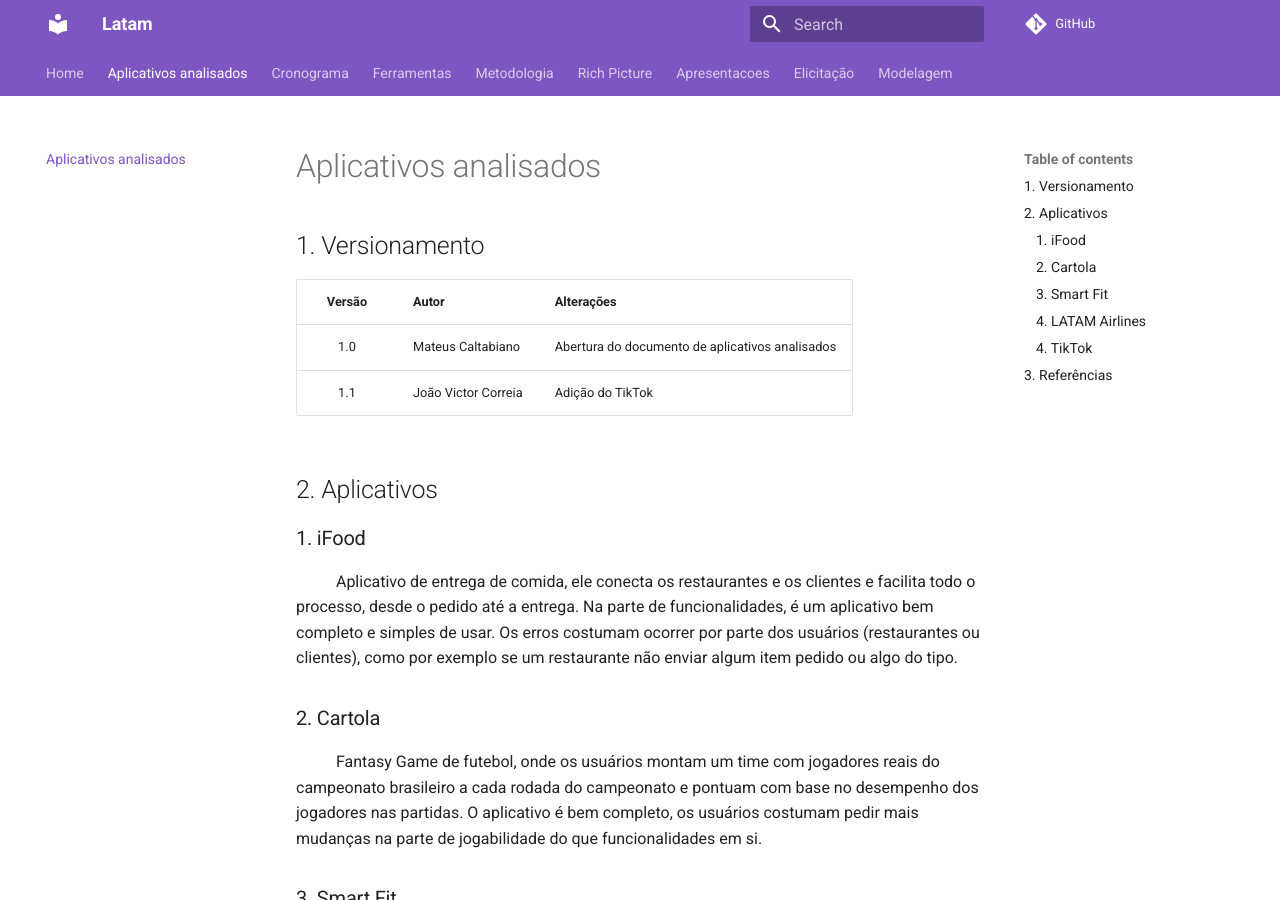
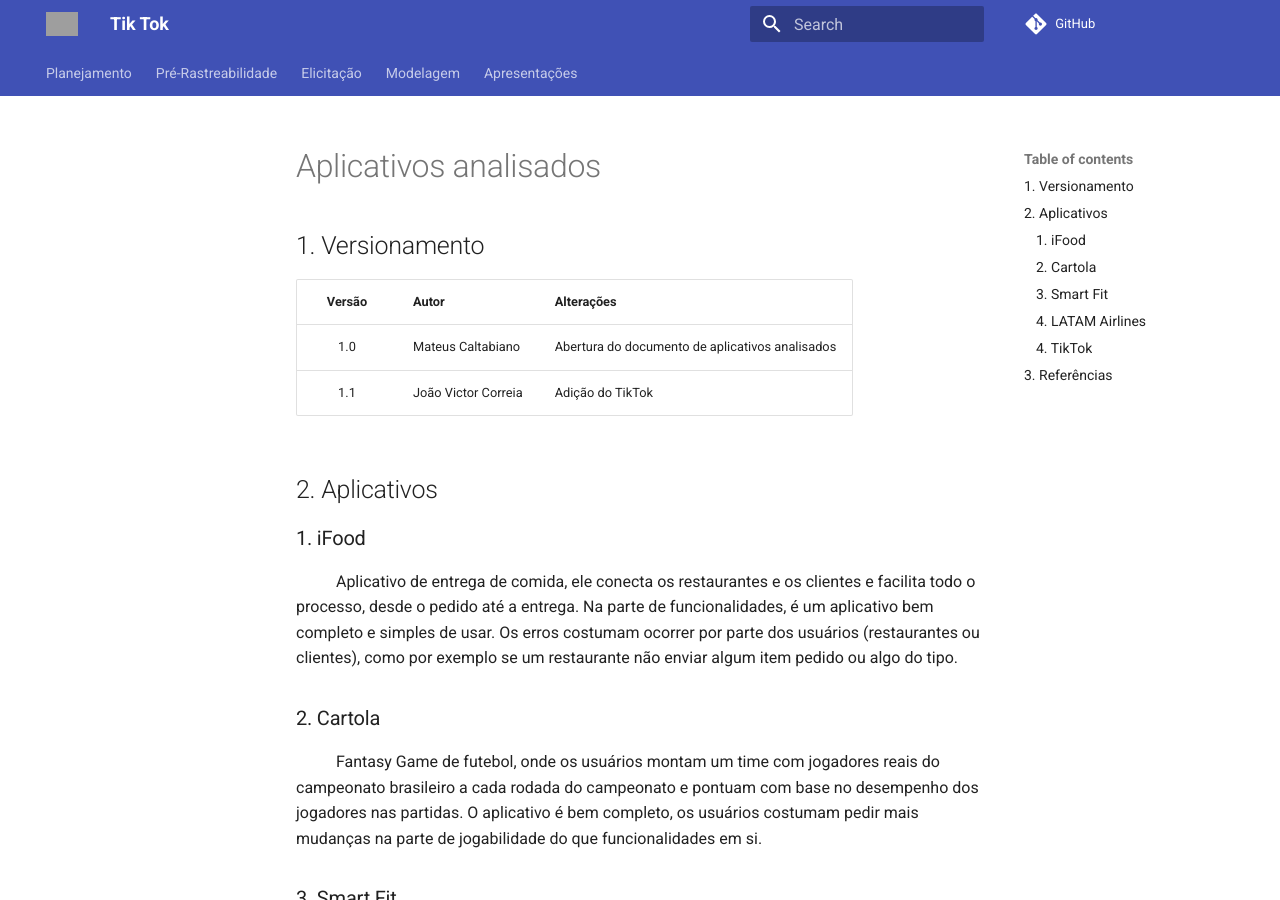
Before and after one commit to Requisitos-de-Software/2022.1-TikTok, an MkDocs documentation site: the page built from docs/apps-analisados.md, in a window 1280 px wide and 900 px high. Built offline with MkDocs 1.6.1 and Material for MkDocs 9.7.7, drawn with Linux system fonts in a browser that asks for light colours; comment, search, counter and statistics services are not loaded; some of the changed lines change nothing that is shown; grey boxes are pictures that could not be loaded.

Commit message:
#47 - Update Mkdocs

```diff
--- a/mkdocs.yml
+++ b/mkdocs.yml
@@ -1,17 +1,47 @@
-site_name: Latam
+site_name: Tik Tok
 site_description: Repositório do Projeto de Requisitos - Latam
-repo_url: https://github.com/Requisitos-de-Software/2022.1-Grupo-07
+repo_url: https://github.com/Requisitos-de-Software/2022.1-TikTok
 dev_addr: '127.0.0.1:8000'
 edit_uri: ""
 
 theme:
     name: material
-    logo:
-    favicon:
+    logo: https://t.ctcdn.com.br/LlCIGVqm3EqYg5DBnCiHeDhw9Vw=/61x33:1179x662/1118x629/smart/i370243.jpeg
+    favicon: https://t.ctcdn.com.br/LlCIGVqm3EqYg5DBnCiHeDhw9Vw=/61x33:1179x662/1118x629/smart/i370243.jpeg
     palette:
-        primary: deep purple
+        primary: indigo
     features:
         - navigation.tabs
 
 plugins:
     - search
+
+nav:
+  - Planejamento:
+    - Cronograma: cronograma.md
+    - Ferramentas: ferramentas.md
+    - Metodologia: metodologia.md
+
+  - Pré-Rastreabilidade:
+    - Rich picture: richPicture.md
+    - Apps analisados: apps-analisado.md
+
+  - Elicitação:
+    - Entrevista: entrevista.md
+    - Personas: personas.md
+    - Storytelling: storytelling.md
+    - Introspecção: instrospeccao.md
+    - Brainstorm: brainstorm.md
+    - Priorização: priorizacao.md
+
+  - Modelagem:
+    - Especificação suplementar: especificacaoSuplementar.md
+    - Cenários: cenarios.md
+    - Casos de uso: casodeUso.md
+    - Léxicos: lexicos.md
+    - História de usuário: userStories.md
+    - Product backlog: product-backlog.md
+    - NFR: NFR.md
+
+
+  - Apresentações: apresentacao.md
```
